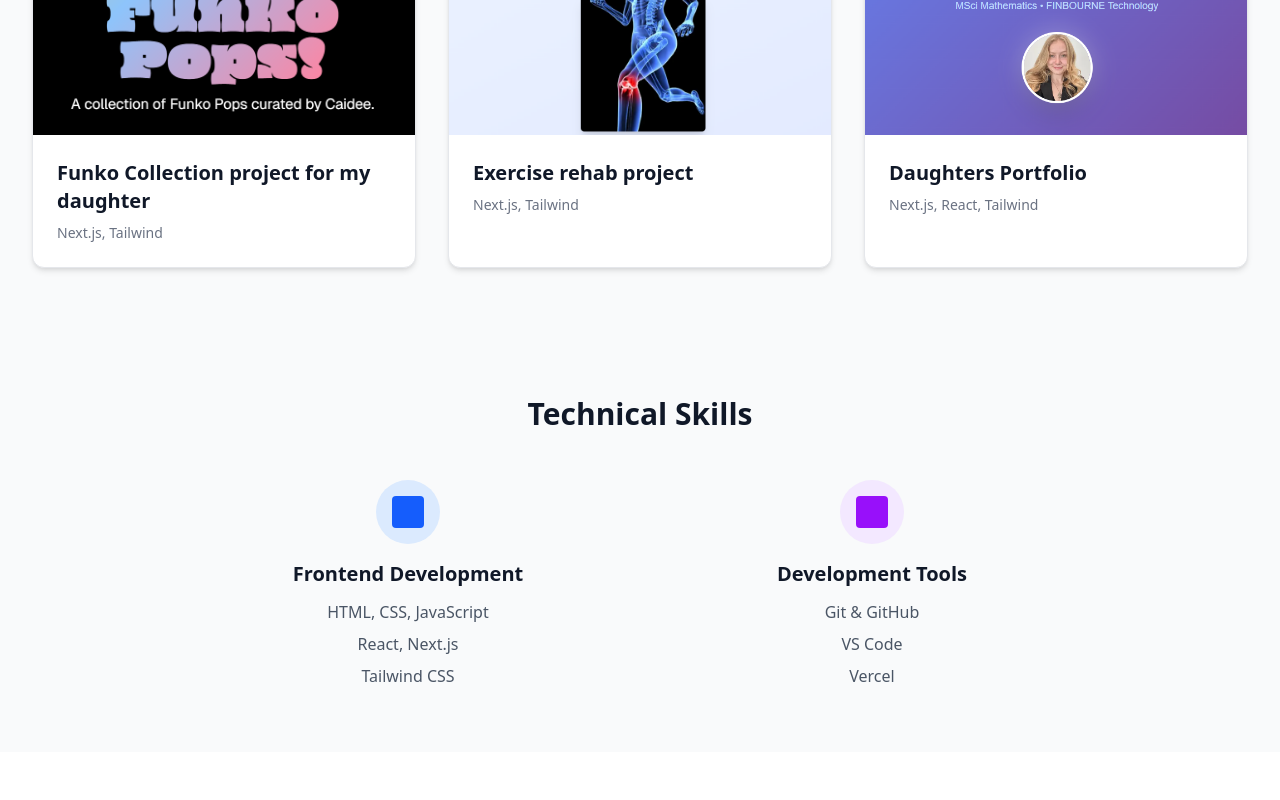
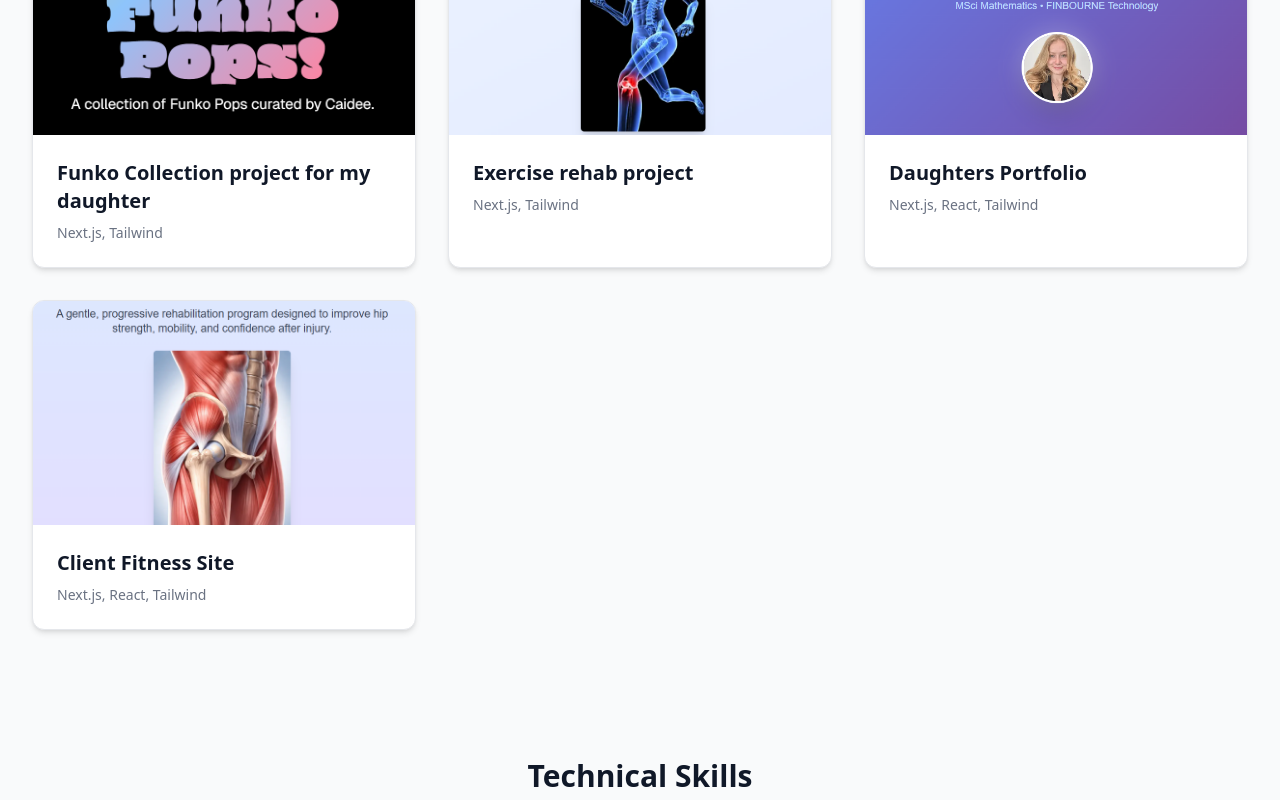
Before and after one commit to jacam666/portfolio, a Next.js app: page / in a window 1280 px wide. Shown: the part 1867-2667 px from the top of the page. Built offline with nearby package versions, Linux system fonts and the light colour scheme.

Commit message:
added new project to portfolio

```diff
--- a/src/app/page.tsx
+++ b/src/app/page.tsx
@@ -256,6 +256,7 @@ export default function Home() {
               { src: "/images/funko-4.png", title: "Funko Collection project for my daughter", url: "https://caids-funko-pops.vercel.app/", tech: "Next.js, Tailwind" },
               { src: "/images/rehab-image.png", title: "Exercise rehab project", url: "https://pens-rehab-exercises.vercel.app/", tech: "Next.js, Tailwind" },
               { src: "/images/Coles-portfolio.png", title: "Daughters Portfolio", url: "https://coles-portfoilio.vercel.app/", tech: "Next.js, React, Tailwind" },
+              { src: "/images/serena-image.png", title: "Client Fitness Site", url: "https://serena-fitness-five.vercel.app/", tech: "Next.js, React, Tailwind" },
             ].map((project, index) => (
               <a
                 key={index}
```
Also changed, not shown: public/images/serena-image.png (added). Lines whose indentation alone changed are shown as unchanged.
